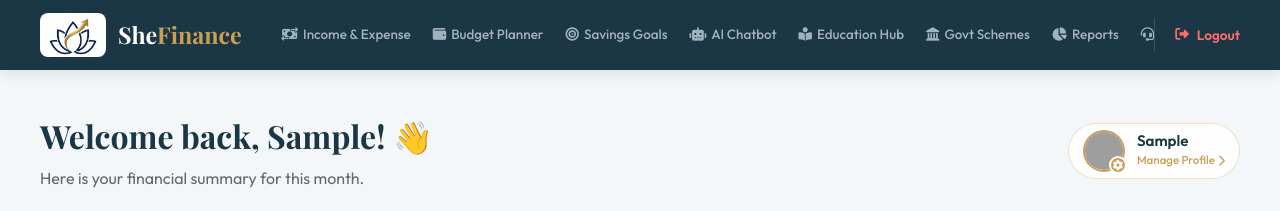
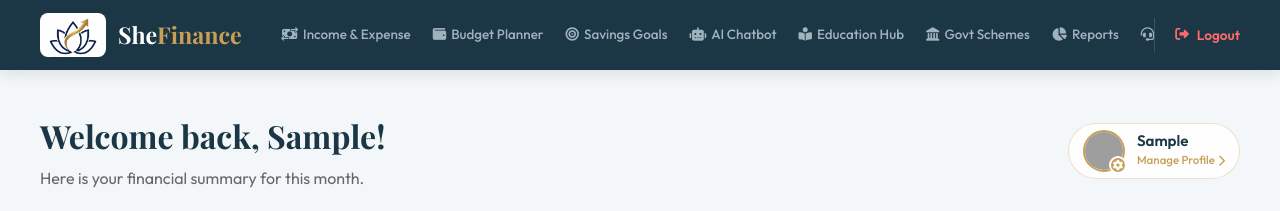
Before and after one commit to 24CS059Aemi/CS26047-SheFinance-Women-Financial-Inclusion-Website, a React (Vite) app in the folder client/: page /dashboard in a window 1280 px wide. Shown: the top 211 px of the page. Built offline with nearby package versions, Linux system fonts and the light colour scheme; no server answers; sample sign-in values are in the browser's storage; grey boxes are pictures that could not be loaded.

Commit message:
Remove waving hand emoji from Dashboard and Chatbot headers

```diff
--- a/client/src/pages/Chatbot.jsx
+++ b/client/src/pages/Chatbot.jsx
@@ -13,7 +13,7 @@ const QUICK_QUESTIONS = [
 
 const WELCOME_MSG = {
   role: 'bot',
-  text: 'Hello! 👋 I am **SheFinance AI**, your intelligent financial advisor. I can assist you with:\n\n• 💡 Budgeting strategies & 50/30/20 rule\n• 🧮 SIP, EMI, Compound Interest calculations\n• 🏛️ Government schemes for women (Mudra, SSY, MSSC, Stand-Up India)\n• 📈 Investment basics & savings tips\n• ⚡ Debt management strategies\n\nHow can I help you today?',
+  text: 'Hello! I am **SheFinance AI**, your intelligent financial advisor. I can assist you with:\n\n• 💡 Budgeting strategies & 50/30/20 rule\n• 🧮 SIP, EMI, Compound Interest calculations\n• 🏛️ Government schemes for women (Mudra, SSY, MSSC, Stand-Up India)\n• 📈 Investment basics & savings tips\n• ⚡ Debt management strategies\n\nHow can I help you today?',
   time: new Date().toLocaleTimeString([], { hour: '2-digit', minute: '2-digit' }),
 };
 
--- a/client/src/pages/Dashboard.jsx
+++ b/client/src/pages/Dashboard.jsx
@@ -145,7 +145,7 @@ export default function Dashboard() {
       <main className="dashboard-main">
         <header className="dashboard-header">
           <div className="header-title">
-            <h2>Welcome back, {userName}! 👋</h2>
+            <h2>Welcome back, {userName}!</h2>
             <p>Here is your financial summary for this month.</p>
           </div>
           <Link to="/profile" className="header-profile-link" title="Click to manage Profile & Settings">
```
